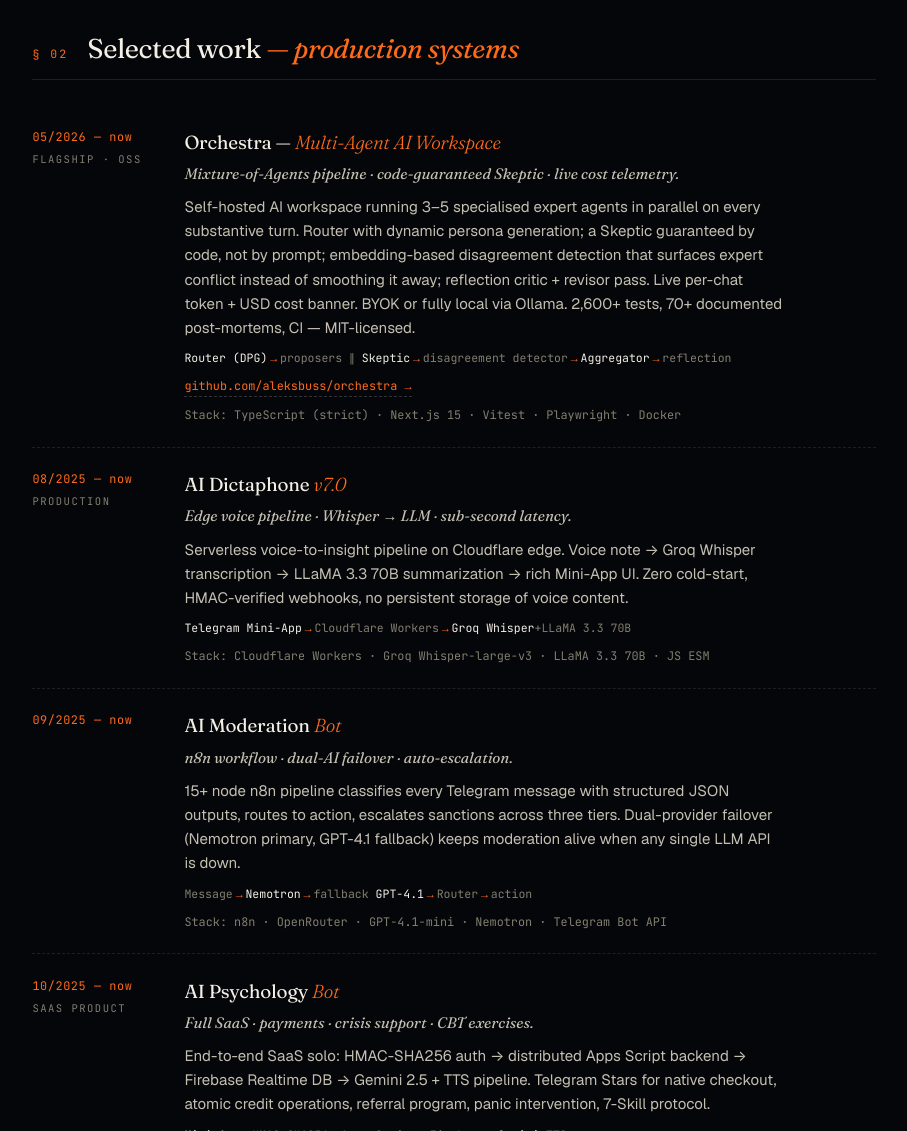
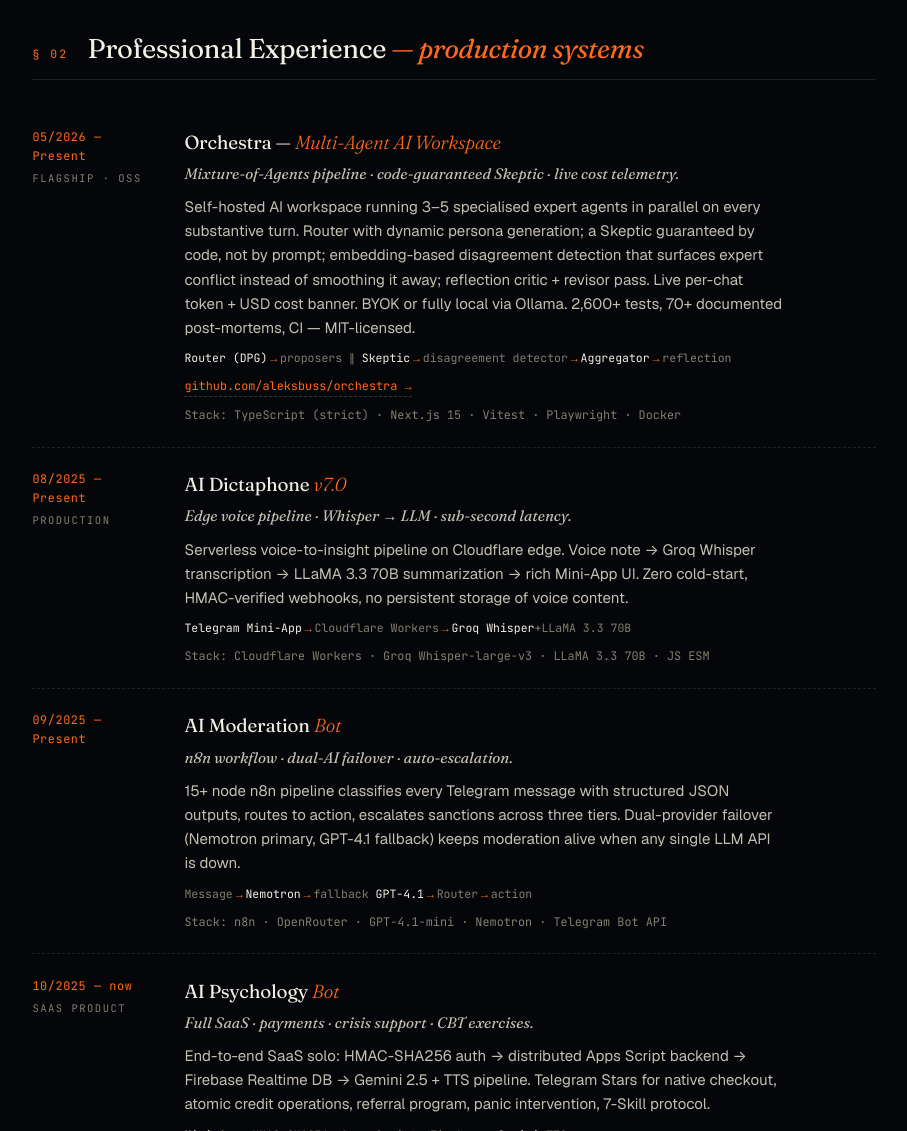
Before and after one commit to aleksbuss/portfolio, a website: page public/CV-EN.html in a window 1280 px wide. Shown: the part 800-1931 px from the top of the page, without its empty margins (186-1093 px from the left). Drawn offline with nearby package versions, Linux system fonts and the light colour scheme.

Commit message:
chore: optimize headings and dates for ATS

```diff
--- a/public/CV-EN.html
+++ b/public/CV-EN.html
@@ -557,13 +557,13 @@
 <section class="cv-section">
   <div class="sect-head">
     <span class="sect-num">§ 02</span>
-    <h2 class="sect-title">Selected work <em>— production systems</em></h2>
+    <h2 class="sect-title">Professional Experience <em>— production systems</em></h2>
   </div>
   <div class="proj-list">
 
     <article class="proj-item">
       <div class="proj-when">
-        05/2026 — now
+        05/2026 — Present
         <span class="role-tag">Flagship · OSS</span>
       </div>
       <div class="proj-body">
@@ -580,7 +580,7 @@
 
     <article class="proj-item">
       <div class="proj-when">
-        08/2025 — now
+        08/2025 — Present
         <span class="role-tag">Production</span>
       </div>
       <div class="proj-body">
@@ -596,7 +596,7 @@
 
     <article class="proj-item">
       <div class="proj-when">
-        09/2025 — now
+        09/2025 — Present
       </div>
       <div class="proj-body">
         <h3>AI Moderation <span class="it">Bot</span></h3>
```
